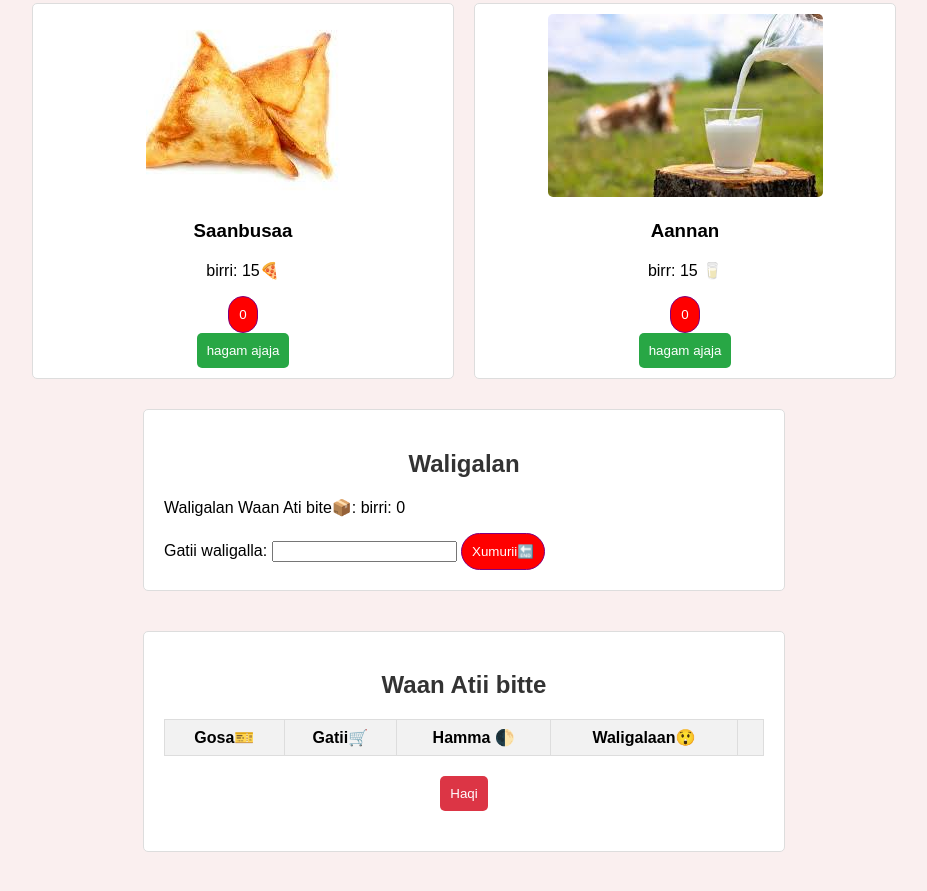
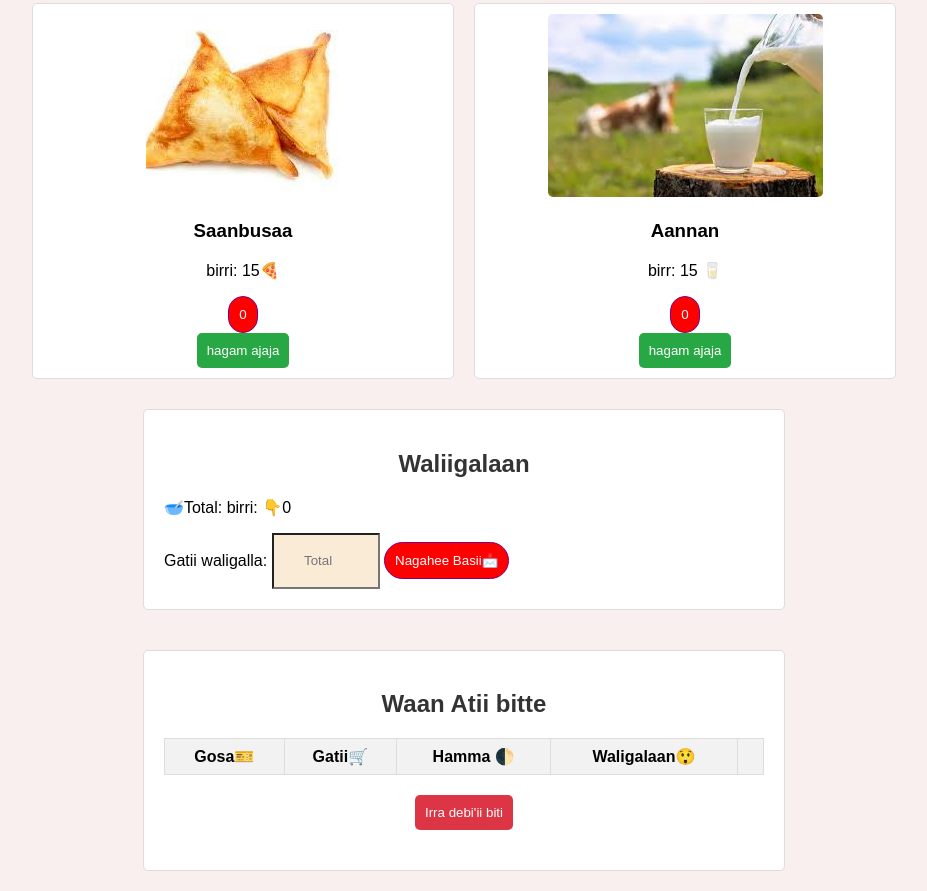
Before and after one commit to sabonawebsite-com/hotel-caffe, a plain HTML site: page index.html in a window 1280 px wide. Shown: the part 622-1513 px from the top of the page, without its empty margins (176-1103 px from the left). Drawn offline with Linux system fonts and the light colour scheme.

Commit message:
Update index.html

```diff
--- a/index.html
+++ b/index.html
@@ -12,7 +12,14 @@
     margin: 0;
     padding: 0;
   }
-
+  input{
+    font-size: 40;
+    background-color: antiquewhite;
+    color: green;
+    width:100px;
+    height: 50px;
+    text-align: center;
+  }
   h1, h2 {
     text-align: center;
     color: #333;
@@ -121,6 +128,12 @@
     text-align: center;
     color: #333;
   }
+  .profile-owner{
+    align-items: center;
+    border-radius: 100%;
+    text-align: center;
+    background-color: rgb(186, 240, 222);
+  }
 </style>
 
 <body>
@@ -158,13 +171,16 @@
           <button  onclick="add4()"  class="add-to-cart" data-price="15">hagam ajaja</button>
        </div>
        <div class="checkout">
-          <h2>Waligalan</h2>
-          <p>Waligalan Waan Ati bite📦: birri: <span id="cart-total">0</span></p>
+          <h2>Waliigalaan</h2>
+          <p>🥣Total: birri: 👇<span id="cart-total">0</span></p>
           <label for="cash-received">Gatii waligalla:</label>
-          <input type="number" id="cash-received">
-          <button id="submit-payment">Xumurii🔚</button>
+          <input type="number" id="cash-received" placeholder="Total">
+
+          <button id="submit-payment">Nagahee Basii📩</button>
           <div class="receipt" id="receipt">
+            <img class="profile-owner" src="cherries.png" alt="">
              <h2>Nagahee</h2>
+
              <p>Kafalteta:<span id="cash-received-display">0</span></p>
              <p><span id="remaining-balance">0</span></p>
              <p id="payment-message"></p>
@@ -179,13 +195,13 @@
                 <th>Gosa🎫</th>
                 <th>Gatii🛒</th>
                 <th>Hamma 🌓</th>
-                <th>Waligalaan😲</th>
+                <th id="cart-total">Waligalaan😲</th>
                 <th></th>
              </tr>
           </thead>
           <tbody></tbody>
        </table>
-       <button id="clear-cart">Haqi</button>
+       <button id="clear-cart">Irra debi'ii biti</button>
     </div>
 
   <script>
@@ -212,7 +228,7 @@
 const cartItems = [];
 const cartTable = document.getElementById('cart-table');
 const cartTotalElement = document.getElementById('cart-total');
-const cashReceivedInput = document.getElementById('cash-received');
+const cashReceivedInput = document.getElementById('cash-received');const
 const submitPaymentButton = document.getElementById('submit-payment');
 const receipt = document.getElementById('receipt');
 const cashReceivedDisplay = document.getElementById('cash-received-display');
```
